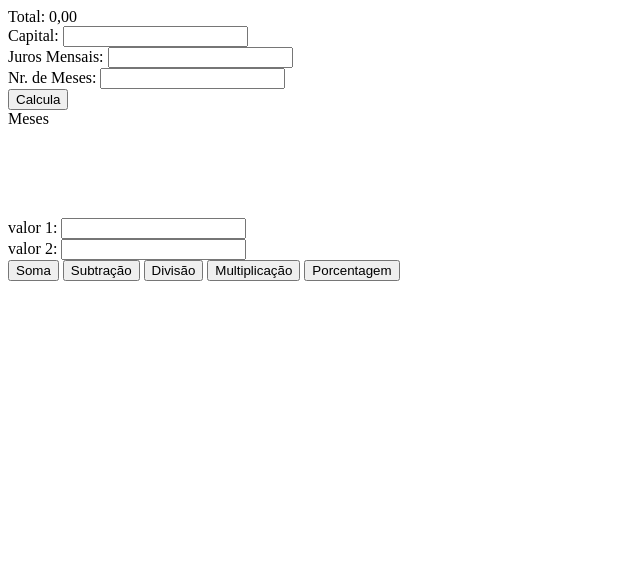
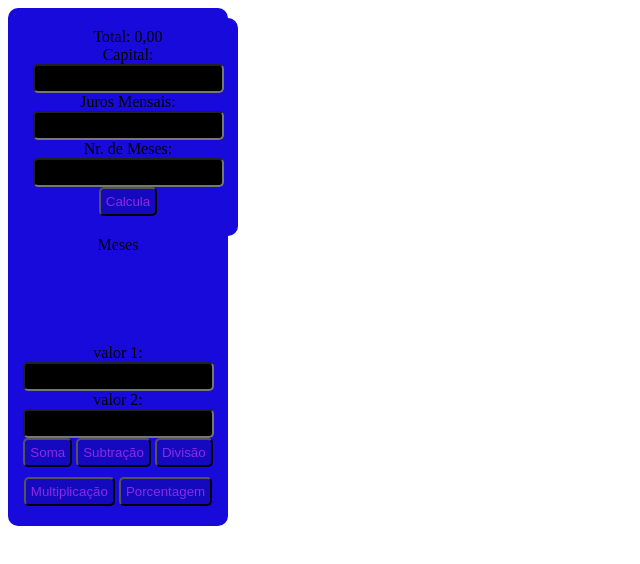
Before and after one commit to Gabisteimacher19/primeirod_3t, a plain HTML site: page index.html in a window 1280 px wide. Shown: the whole page, without its empty margins (0-640 px from the left). Drawn offline with Linux system fonts and the light colour scheme.

Commit message:
Aula 28-10

```diff
--- a/index.html
+++ b/index.html
@@ -6,11 +6,15 @@
     <meta name="viewport" content="width=device-width, initial-scale=1.0">
     <title>Primeiro D</title>
   <script src="estudo.js"></script>
+  <link rel="stylesheet" href="geral.css">
 </head>
 
 <body>
 
 
+   <div id="calculadora">
+      <div id="sta"
+   </div>
 <div id="calculadora">
    <span id="total">Total: 0,00</span><br>
    Capital:  <input id="valor" type="text">     <br>
```
